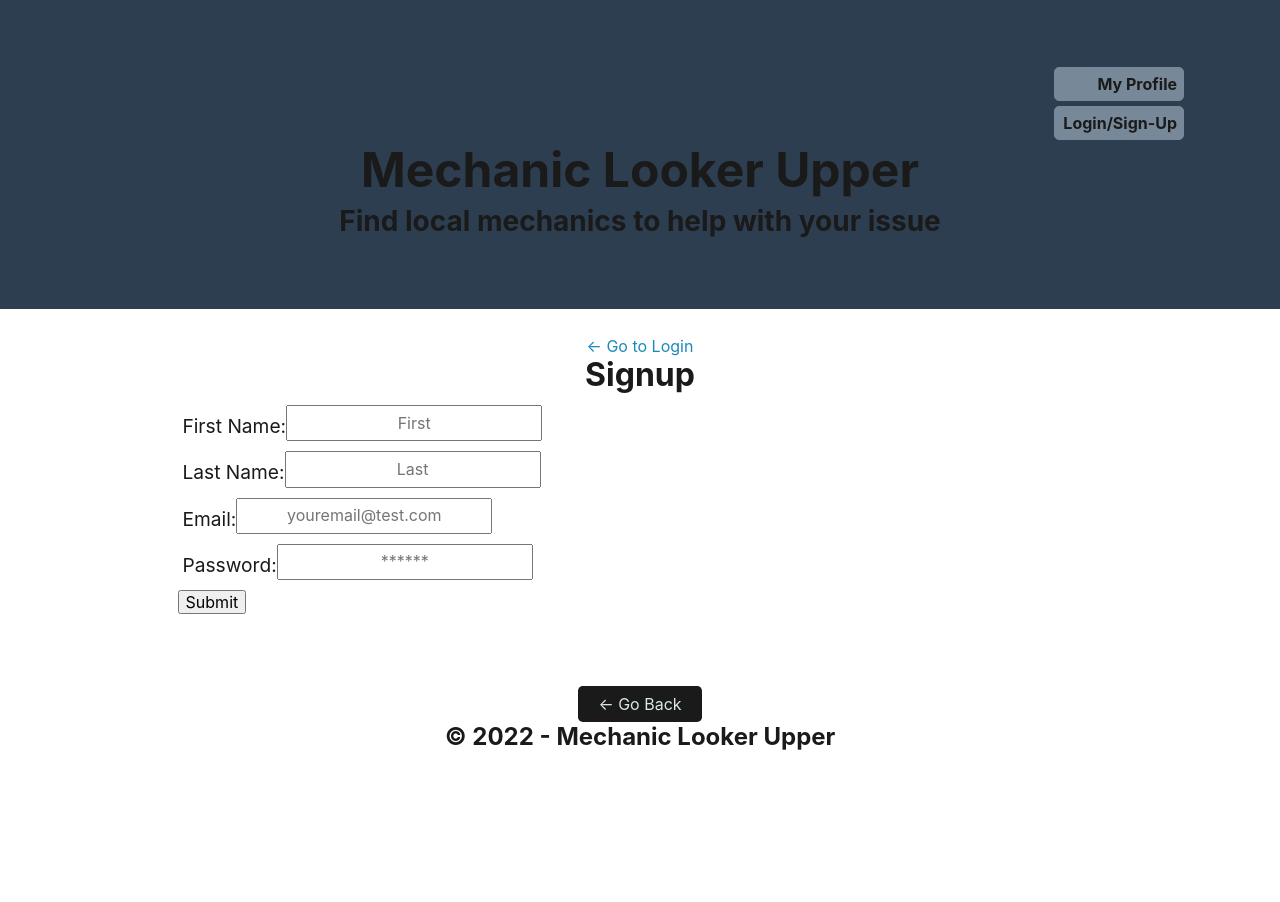
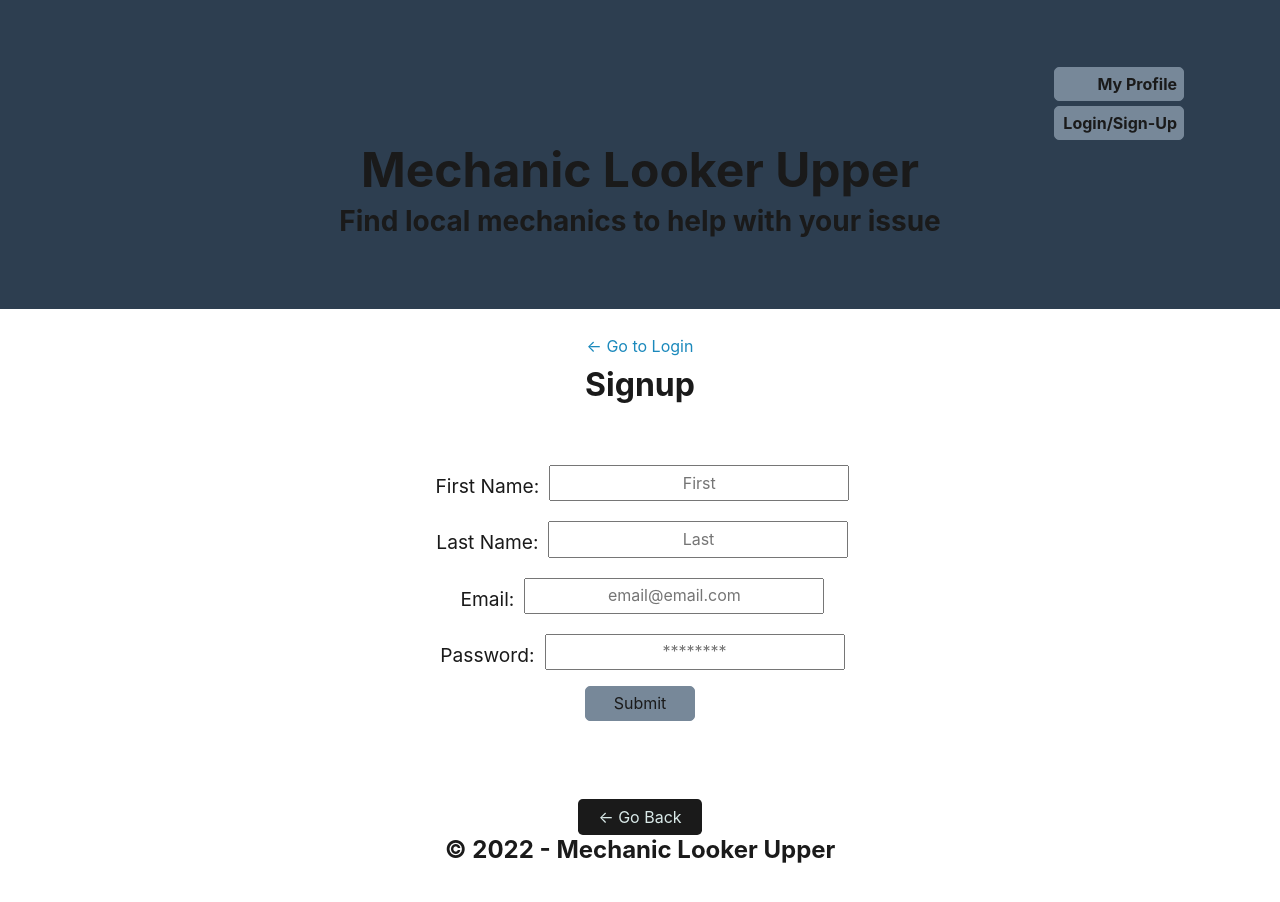
Before and after one commit to nlaramee120/MechsMeet, a React (Create React App) app in the folder client/: page /signup in a window 1280 px wide. Shown: the top 902 px of the page. Before the commit the page ends 800 px from the top, so only its background shows below. Built offline with nearby package versions, Linux system fonts and the light colour scheme.

Commit message:
Stylings to Login.js and Signup.js

```diff
--- a/client/src/pages/Login.js
+++ b/client/src/pages/Login.js
@@ -3,6 +3,7 @@ import { useMutation } from '@apollo/client';
 import { Link } from 'react-router-dom';
 import { LOGIN } from '../utils/mutations';
 import Auth from '../utils/auth';
+import "./Pages.css"
 
 function Login(props) {
   const [formState, setFormState] = useState({ email: '', password: '' });
@@ -34,11 +35,11 @@ function Login(props) {
       <Link to="/signup">← Go to Signup</Link>
 
       <h2>Login</h2>
-      <form onSubmit={handleFormSubmit}>
+      <form className="formCont" onSubmit={handleFormSubmit}>
         <div className="flex-row space-between my-2">
           <label htmlFor="email">Email address:</label>
-          <input
-            placeholder="youremail@test.com"
+          <input className="inputField"
+            placeholder="email@email.com"
             name="email"
             type="email"
             id="email"
@@ -47,8 +48,8 @@ function Login(props) {
         </div>
         <div className="flex-row space-between my-2">
           <label htmlFor="pwd">Password:</label>
-          <input
-            placeholder="******"
+          <input className="inputField"
+            placeholder="********"
             name="password"
             type="password"
             id="pwd"
@@ -61,7 +62,7 @@ function Login(props) {
           </div>
         ) : null}
         <div className="flex-row flex-end">
-          <button type="submit">Submit</button>
+          <button className="formBtn m-1 text-dark" style={{ fontSize: "1rem" }} type="submit">Submit</button>
         </div>
       </form>
     </div>
--- a/client/src/pages/Pages.css
+++ b/client/src/pages/Pages.css
@@ -1,3 +1,5 @@
+/* Profile.js styles */
+
 .payText {
     font-size: 15px;
 }
@@ -5,3 +7,29 @@
     font-size: 20px;
     margin: -15px 0 20px 0;
 }
+
+/* Signup.js and Login.js styles */
+
+h2 {
+    margin-top: 10px;
+}
+
+.formCont {
+    display: flex;
+    flex-direction: column;
+    align-items: center;
+    margin: 50px 0 50px 0;
+}
+
+.inputField {
+    width: 300px;
+    margin-left: 10px;
+}
+
+.formBtn {
+    width: 110px;
+    height: 35px;
+    background-color: lightslategray;
+    border: 1px solid lightslategray;
+    border-radius: 5px;
+}
--- a/client/src/pages/Signup.js
+++ b/client/src/pages/Signup.js
@@ -1,11 +1,12 @@
-import React, { useState } from 'react';
-import { Link } from 'react-router-dom';
-import { useMutation } from '@apollo/client';
-import Auth from '../utils/auth';
-import { ADD_PROFILE } from '../utils/mutations';
+import React, { useState } from "react";
+import { Link } from "react-router-dom";
+import { useMutation } from "@apollo/client";
+import Auth from "../utils/auth";
+import { ADD_PROFILE } from "../utils/mutations";
+import "./Pages.css"
 
 function Signup(props) {
-  const [formState, setFormState] = useState({ email: '', password: '' });
+  const [formState, setFormState] = useState({ email: "", password: "" });
   const [addProfile] = useMutation(ADD_PROFILE);
 
   const handleFormSubmit = async (event) => {
@@ -35,10 +36,10 @@ function Signup(props) {
       <Link to="/login">← Go to Login</Link>
 
       <h2>Signup</h2>
-      <form onSubmit={handleFormSubmit}>
+      <form className="formCont" onSubmit={handleFormSubmit}>
         <div className="flex-row space-between my-2">
-          <label htmlFor="firstName">First Name:</label>
-          <input
+          <label htmlFor="firstName">First Name: </label>
+          <input className="inputField"
             placeholder="First"
             name="firstName"
             type="firstName"
@@ -48,7 +49,7 @@ function Signup(props) {
         </div>
         <div className="flex-row space-between my-2">
           <label htmlFor="lastName">Last Name:</label>
-          <input
+          <input className="inputField"
             placeholder="Last"
             name="lastName"
             type="lastName"
@@ -58,8 +59,8 @@ function Signup(props) {
         </div>
         <div className="flex-row space-between my-2">
           <label htmlFor="email">Email:</label>
-          <input
-            placeholder="youremail@test.com"
+          <input className="inputField"
+            placeholder="email@email.com"
             name="email"
             type="email"
             id="email"
@@ -68,8 +69,8 @@ function Signup(props) {
         </div>
         <div className="flex-row space-between my-2">
           <label htmlFor="pwd">Password:</label>
-          <input
-            placeholder="******"
+          <input className="inputField"
+            placeholder="********"
             name="password"
             type="password"
             id="pwd"
@@ -77,7 +78,7 @@ function Signup(props) {
           />
         </div>
         <div className="flex-row flex-end">
-          <button type="submit">Submit</button>
+          <button className="formBtn m-1 text-dark" style={{ fontSize: "1rem" }} type="submit">Submit</button>
         </div>
       </form>
     </div>
```
Also changed, not shown: 1 other file (tests, documents, lock files or other folders).
